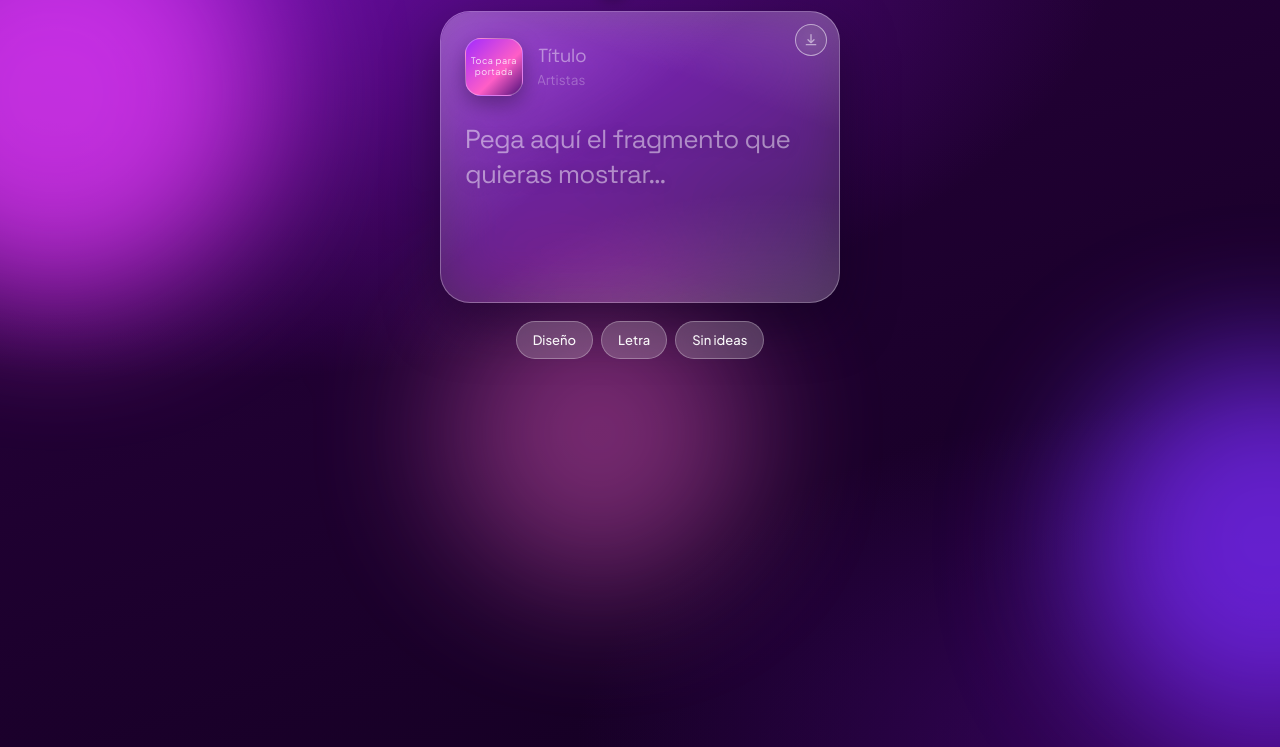
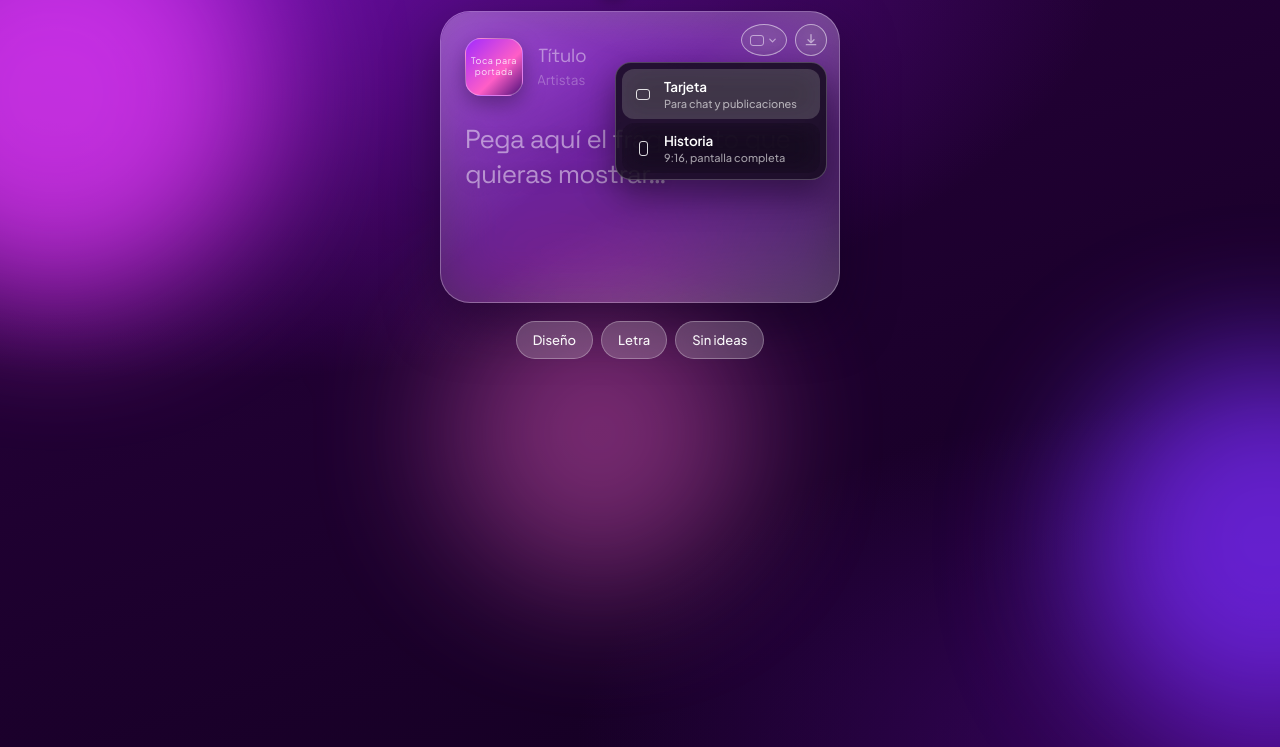
Before and after one commit to M4rioRms/vitral, a plain HTML site: page index.html in a window 1280 px wide. Shown: the part 53-800 px from the top of the page. Drawn offline with Linux system fonts and the light colour scheme; no server answers.

Commit message:
Instagram stories update

```diff
--- a/index.html
+++ b/index.html
@@ -101,6 +101,26 @@
   }
   .dl:hover{opacity:1}
   .dl:active{transform:scale(.93)}
+  .fmt{right:52px;width:auto;padding:0 8px;gap:3px}
+  .fi{display:inline-block;border:1.6px solid currentColor;border-radius:3px;flex:0 0 auto}
+  .fi-card{width:14px;height:11px}
+  .fi-story{width:9px;height:15px}
+  .fmt-menu{
+    position:absolute;top:50px;right:12px;z-index:6;width:212px;
+    display:flex;flex-direction:column;gap:4px;padding:6px;border-radius:16px;
+    background:rgba(20,10,30,.86);border:1px solid rgba(255,255,255,.22);
+    backdrop-filter:blur(18px);-webkit-backdrop-filter:blur(18px);
+    box-shadow:0 14px 34px rgba(0,0,0,.45);color:#fff;
+  }
+  .fmt-menu button{
+    display:grid;grid-template-columns:22px 1fr;align-items:center;gap:2px 10px;
+    background:none;border:0;padding:9px 10px;border-radius:12px;text-align:left;color:#fff;
+  }
+  .fmt-menu button .fi{grid-row:span 2;margin:0 auto;opacity:.85}
+  .fmt-menu button b{font-size:13.5px;font-weight:600;letter-spacing:-.01em}
+  .fmt-menu button i{font-size:11px;font-style:normal;color:rgba(255,255,255,.6)}
+  .fmt-menu button.on{background:rgba(255,255,255,.18)}
+  .fmt-menu button:hover{background:rgba(255,255,255,.12)}
   .head{display:flex;align-items:center;gap:14px;position:relative;z-index:2;padding-right:34px}
   .cover{
     width:58px;height:58px;flex:0 0 58px;border-radius:16px;overflow:hidden;cursor:pointer;position:relative;
@@ -214,6 +234,14 @@
   </div>
 
   <div class="card gloss" id="card">
+    <button class="dl fmt" id="fmtBtn" title="Formato" type="button">
+      <span id="fmtIcon" class="fi fi-card"></span>
+      <svg viewBox="0 0 24 24" width="11" height="11" fill="none" stroke="currentColor" stroke-width="2.5" stroke-linecap="round" stroke-linejoin="round"><path d="M6 9l6 6 6-6"/></svg>
+    </button>
+    <div class="fmt-menu" id="fmtMenu" hidden>
+      <button type="button" data-f="card"><span class="fi fi-card"></span><b>Tarjeta</b><i>Para chat y publicaciones</i></button>
+      <button type="button" data-f="story"><span class="fi fi-story"></span><b>Historia</b><i>9:16, pantalla completa</i></button>
+    </div>
     <button class="dl" id="dl" title="Guardar imagen" type="button">
       <svg viewBox="0 0 24 24" width="16" height="16" fill="none" stroke="currentColor" stroke-width="2" stroke-linecap="round" stroke-linejoin="round"><path d="M12 4v11"/><path d="M7.5 11.5L12 16l4.5-4.5"/><path d="M5 19h14"/></svg>
     </button>
@@ -1011,7 +1039,8 @@ function draw(){
   if('letterSpacing' in m)m.letterSpacing=(g.sn*fsize).toFixed(2)+'px';
   var lines=wrap(m,lyricText,CW-padX*2),lh=fsize*1.34;
   var lyricsH=Math.max(150,lines.length*lh),headH=58,gap=sp.rule?41:26;
-  var cardH=padT+headH+gap+lyricsH+padB,H=cardH+M*2;
+  var cardH=padT+headH+gap+lyricsH+padB;
+  var H=(FMT==='story')?Math.max(cardH+M*2,Math.round(W*16/9)):cardH+M*2;
 
   var c=document.createElement('canvas');c.width=W*S;c.height=H*S;
   var x=c.getContext('2d');x.scale(S,S);
@@ -1028,7 +1057,7 @@ function draw(){
   blob(W*.02,H*.04,W*.55,t.a,.8);blob(W*.98,H*.9,W*.5,t.b,.75);
   blob(W*.55,H*.5,W*.4,t.c,.45);
 
-  var X=M,Y=M,R=sp.r;
+  var X=M,Y=Math.round((H-cardH)/2),R=sp.r;    // centrada en vertical
   (sp.sh||[]).forEach(function(s){
     x.save();x.shadowColor=s.c;x.shadowBlur=s.b;x.shadowOffsetX=s.x;x.shadowOffsetY=s.y;
     rrect(x,X,Y,CW,cardH,R);
@@ -1126,8 +1155,23 @@ function draw(){
 
   var nm=(titleEl.innerText.trim()||'vitral').toLowerCase()
     .replace(/[^a-z0-9áéíóúñ]+/g,'-').replace(/^-|-$/g,'');
-  return {canvas:c,name:(nm||'vitral')+'.png'};
+  return {canvas:c,name:(nm||'vitral')+(FMT==='story'?'-historia':'')+'.png'};
 }
+
+var FMT='card';
+var fmtBtn=document.getElementById('fmtBtn'),fmtMenu=document.getElementById('fmtMenu'),
+    fmtIcon=document.getElementById('fmtIcon');
+function setFmt(f){
+  FMT=f;
+  fmtIcon.className='fi '+(f==='story'?'fi-story':'fi-card');
+  Array.prototype.forEach.call(fmtMenu.children,function(b){b.classList.toggle('on',b.dataset.f===f);});
+  fmtMenu.hidden=true;
+}
+fmtBtn.addEventListener('click',function(e){e.stopPropagation();fmtMenu.hidden=!fmtMenu.hidden;});
+Array.prototype.forEach.call(fmtMenu.children,function(b){
+  b.addEventListener('click',function(e){e.stopPropagation();setFmt(b.dataset.f);});
+});
+document.addEventListener('click',function(){fmtMenu.hidden=true;});
 
 var dlApi=null,lastBlob=null,lastName='vitral.png';
 if(window.claude&&claude.use){claude.use('downloads').then(function(d){dlApi=d;}).catch(function(){});}
@@ -1214,7 +1258,7 @@ document.addEventListener('paste',function(e){
   document.execCommand('insertText',false,(e.clipboardData||window.clipboardData).getData('text'));
 });
 
-applyStyle(0);setFont(0);setSize(0);refreshSwatches();prepLyrLink();
+applyStyle(0);setFont(0);setSize(0);refreshSwatches();prepLyrLink();setFmt('card');
 })();
 </script>
 </body>
```
